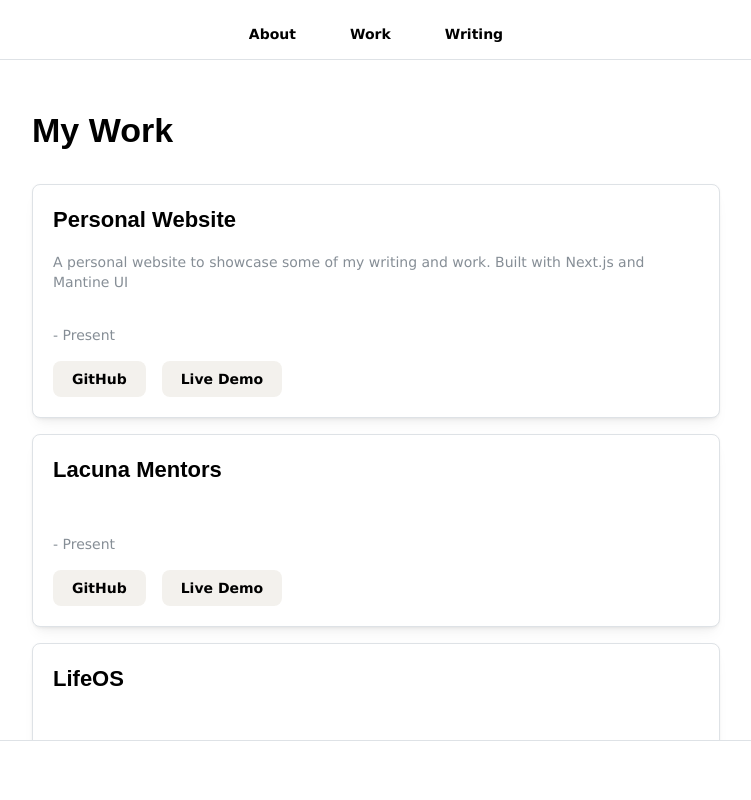
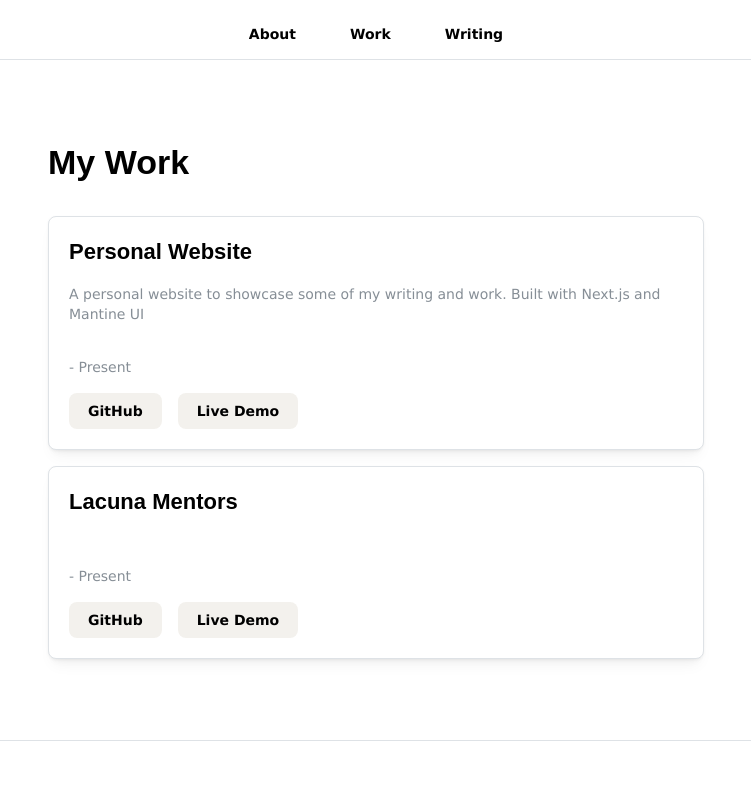
Before and after one commit to chrischo360/portfolio, a Next.js app: page /work in a window 1280 px wide. Shown: the top 800 px of the page, without its empty margins (264-1015 px from the left). Built offline with nearby package versions, Linux system fonts and the light colour scheme.

Commit message:
feat: filter projects to display

```diff
--- /dev/null
+++ b/components/ProjectCard/ProjectCard.tsx
@@ -0,0 +1,57 @@
+import { Title, Card, Group, Badge, Text, Button, Stack } from '@mantine/core';
+import { Project } from '../../types/work';
+
+interface ProjectCardProps {
+  project: Project;
+}
+
+export function ProjectCard({ project }: ProjectCardProps) {
+  return (
+    <Card shadow="sm" p="lg" radius="md" withBorder>
+      <Stack spacing="md">
+        <Title order={3}>{project.title}</Title>
+
+        <Text size="sm" color="dimmed">
+          {project.description}
+        </Text>
+
+        <Group spacing={5}>
+          {project.technologies.map(tech => (
+            <Badge key={tech} size="sm">
+              {tech}
+            </Badge>
+          ))}
+        </Group>
+
+        <Text size="sm" color="dimmed">
+          {project.startDate} - {project.endDate || 'Present'}
+        </Text>
+
+        <Group spacing="sm">
+          {project.githubUrl && (
+            <Button
+              component="a"
+              href={project.githubUrl}
+              target="_blank"
+              variant="light"
+              size="sm"
+            >
+              GitHub
+            </Button>
+          )}
+          {project.liveUrl && (
+            <Button
+              component="a"
+              href={project.liveUrl}
+              target="_blank"
+              variant="light"
+              size="sm"
+            >
+              Live Demo
+            </Button>
+          )}
+        </Group>
+      </Stack>
+    </Card>
+  );
+}
--- a/data/work.ts
+++ b/data/work.ts
@@ -3,6 +3,7 @@ import { Project } from '../types/work';
 export const projects: Project[] = [
   {
     id: '1',
+    display: true,
     title: 'Personal Website',
     description:
       'A personal website to showcase some of my writing and work. Built with Next.js and Mantine UI',
@@ -14,6 +15,7 @@ export const projects: Project[] = [
   },
   {
     id: '2',
+    display: true,
     title: 'Lacuna Mentors',
     description: '',
     technologies: [],
@@ -24,6 +26,7 @@ export const projects: Project[] = [
   },
   {
     id: '3',
+    display: false,
     title: 'LifeOS',
     description: '',
     technologies: [],
@@ -33,6 +36,7 @@ export const projects: Project[] = [
   },
   {
     id: '4',
+    display: false,
     title: 'Notion Clone',
     description: '',
     technologies: [],
@@ -43,6 +47,7 @@ export const projects: Project[] = [
   },
   {
     id: '5',
+    display: false,
     title: 'Leetcode Solutions',
     description: '',
     technologies: [],
@@ -53,6 +58,7 @@ export const projects: Project[] = [
   },
   {
     id: '6',
+    display: false,
     title: 'SAIL Microservices',
     description: '',
     technologies: [],
@@ -63,6 +69,7 @@ export const projects: Project[] = [
   },
   {
     id: '7',
+    display: false,
     title: 'SAIL Website',
     description: '',
     technologies: [],
@@ -73,6 +80,7 @@ export const projects: Project[] = [
   },
   {
     id: '8',
+    display: false,
     title: 'SAIL Visualizing Energy',
     description: '',
     technologies: [],
--- a/pages/work/index.tsx
+++ b/pages/work/index.tsx
@@ -1,74 +1,22 @@
-import {
-  Container,
-  Title,
-  Grid,
-  Card,
-  Group,
-  Badge,
-  Text,
-  Button,
-  Stack,
-} from '@mantine/core';
+import { Container, Title, Grid } from '@mantine/core';
 import { projects } from '../../data/work';
+import { ProjectCard } from '@/components/ProjectCard/ProjectCard';
 
 export default function WorkPage() {
+  const displayedProjects = projects.filter(project => project.display);
+
   return (
-    <>
+    <Container size="lg" py="xl">
       <Title order={1} mb="xl">
         My Work
       </Title>
       <Grid>
-        {projects.map(project => (
+        {displayedProjects.map(project => (
           <Grid.Col key={project.id} xs={12} sm={6} lg={4}>
-            <Card shadow="sm" p="lg" radius="md" withBorder>
-              <Stack spacing="md">
-                <Title order={3}>{project.title}</Title>
-
-                <Text size="sm" color="dimmed">
-                  {project.description}
-                </Text>
-
-                <Group spacing={5}>
-                  {project.technologies.map(tech => (
-                    <Badge key={tech} size="sm">
-                      {tech}
-                    </Badge>
-                  ))}
-                </Group>
-
-                <Text size="sm" color="dimmed">
-                  {project.startDate} - {project.endDate || 'Present'}
-                </Text>
-
-                <Group spacing="sm">
-                  {project.githubUrl && (
-                    <Button
-                      component="a"
-                      href={project.githubUrl}
-                      target="_blank"
-                      variant="light"
-                      size="sm"
-                    >
-                      GitHub
-                    </Button>
-                  )}
-                  {project.liveUrl && (
-                    <Button
-                      component="a"
-                      href={project.liveUrl}
-                      target="_blank"
-                      variant="light"
-                      size="sm"
-                    >
-                      Live Demo
-                    </Button>
-                  )}
-                </Group>
-              </Stack>
-            </Card>
+            <ProjectCard project={project}></ProjectCard>
           </Grid.Col>
         ))}
       </Grid>
-    </>
+    </Container>
   );
 }
```
Also changed, not shown: components/ProjectCard/ProjectCard.module.css (added).
